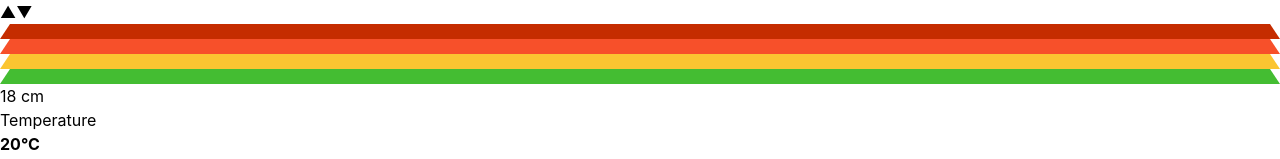
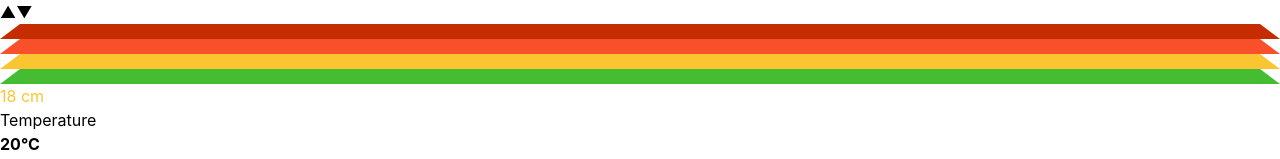
Before and after one commit to jozefcipa/tank-app, a React (Vite) app: page / in a window 1280 px wide. Shown: the top 159 px of the page. Built offline with nearby package versions, Linux system fonts and the light colour scheme.

Commit message:
chore: improve ObstacleDetector UI

```diff
--- a/src/components/BluetoothConnect.tsx
+++ b/src/components/BluetoothConnect.tsx
@@ -1,4 +1,4 @@
-import bluetoothLogo from '../../public/assets/bluetooth.png'
+import bluetoothLogo from '/assets/bluetooth.png'
 import { cx } from '../utils.ts'
 
 interface Props {
--- a/src/containers/ObstacleDetector.tsx
+++ b/src/containers/ObstacleDetector.tsx
@@ -16,12 +16,12 @@ const colors = {
 
 const style = (color: string) => ({
   borderBottom: `15px solid ${color}`,
-  borderLeft: '10px solid transparent',
-  borderRight: '10px solid transparent'
+  borderLeft: '20px solid transparent',
+  borderRight: '20px solid transparent'
 })
 
 const proximityLevelOpacity = (value: ProximityLevel, proximityLevel: ProximityLevel) =>
-  value === proximityLevel ? 'opacity-100' : 'opacity-40'
+  value === proximityLevel ? 'opacity-100' : 'opacity-20'
 
 const evaluateProximityLevel = (distance: number) => {
   switch (true) {
@@ -39,28 +39,26 @@ const evaluateProximityLevel = (distance: number) => {
 export const ObstacleDetector = (props: { distance: number }) => {
   const proximityLevel = evaluateProximityLevel(props.distance)
 
-  const color = `text-[${colors[proximityLevel]}]` // TODO: color doesn't get updated, but #bada55 works
-  // const color = `text-[#bada55]`
   return (
     <div className="flex flex-col items-center">
       <div
-        className={cx('h-0 w-[5.5rem] mb-1', proximityLevelOpacity(proximityLevel, ProximityLevel.Critical))}
+        className={cx('h-0 w-[21rem] mb-1', proximityLevelOpacity(proximityLevel, ProximityLevel.Critical))}
         style={style(colors[ProximityLevel.Critical])}
       ></div>
       <div
-        className={cx('h-0 w-[7rem] mb-1', proximityLevelOpacity(proximityLevel, ProximityLevel.Warning))}
+        className={cx('h-0 w-[24rem] mb-1', proximityLevelOpacity(proximityLevel, ProximityLevel.Warning))}
         style={style(colors[ProximityLevel.Warning])}
       ></div>
       <div
-        className={cx('h-0 w-[8.5rem] mb-1', proximityLevelOpacity(proximityLevel, ProximityLevel.Caution))}
+        className={cx('h-0 w-[27rem] mb-1', proximityLevelOpacity(proximityLevel, ProximityLevel.Caution))}
         style={style(colors[ProximityLevel.Caution])}
       ></div>
       <div
-        className={cx('h-0 w-[10rem] mb-1', proximityLevelOpacity(proximityLevel, ProximityLevel.Safe))}
+        className={cx('h-0 w-[30rem] mb-1', proximityLevelOpacity(proximityLevel, ProximityLevel.Safe))}
         style={style(colors[ProximityLevel.Safe])}
       ></div>
-      <div className={cx('font-bold text-xl', color)}>
-        { proximityLevel !== ProximityLevel.Safe && <>{props.distance}&nbsp;cm </> }
+      <div className="text-lg" style={{ color: colors[proximityLevel]}}>
+        {props.distance < 100 ? props.distance : '> 100'} cm
       </div>
     </div>
   )
```
